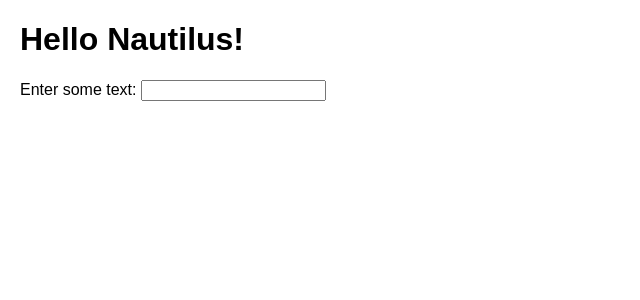
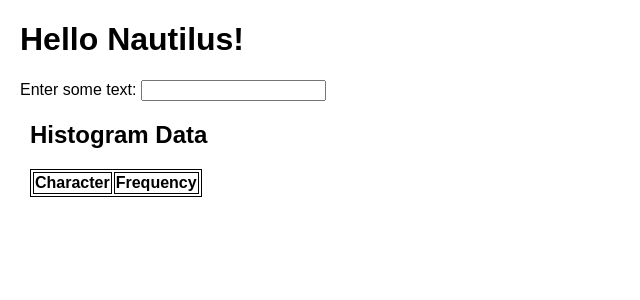
Before and after one commit to jaswon/Hello-Nautilus, a React (Create React App) app: page / in a window 1280 px wide. Shown: the top 300 px of the page, without its empty margins (0-640 px from the left). Built offline with nearby package versions, Linux system fonts and the light colour scheme; the HTML template or start-up script is replaced by a standard one.

Commit message:
show histogram data

```diff
--- a/src/App.js
+++ b/src/App.js
@@ -1,6 +1,7 @@
 import React, { Component } from 'react';
 
 import Input from './components/Input';
+import Histogram from './components/Histogram';
 
 class App extends Component {
 
@@ -18,6 +19,7 @@
       <div className="App">
         <h1>Hello Nautilus!</h1>
         <Input onInput={this.handleDataChange.bind(this)} value={this.state.data} />
+        <Histogram data={this.state.data} />
       </div>
     );
   }
--- /dev/null
+++ b/src/components/Histogram.css
@@ -0,0 +1,7 @@
+#hist-data {
+  margin: 10px;
+}
+
+table, th, td {
+  border: solid 1px;
+}
--- /dev/null
+++ b/src/components/Histogram.js
@@ -0,0 +1,32 @@
+import React, { Component } from 'react';
+import './Histogram.css';
+
+import { genHistogram } from '../utils';
+
+class Histogram extends Component {
+
+  render () {
+    let hist = genHistogram(this.props.data)
+    return (
+      <div id="hist-data">
+        <h2>Histogram Data</h2>
+        <table>
+          <thead><tr>
+            <th>Character</th>
+            <th>Frequency</th>
+          </tr></thead>
+          <tbody>
+            {Object.entries(hist)
+              .sort((a,b) => a[0].localeCompare(b[0]))
+              .map( ([k,v]) => {
+                return ( <tr> <td>{ k }</td><td>{ v }</td> </tr> )
+              } )
+            }
+          </tbody>
+        </table>
+      </div>
+    );
+  }
+}
+
+export default Histogram;
```
